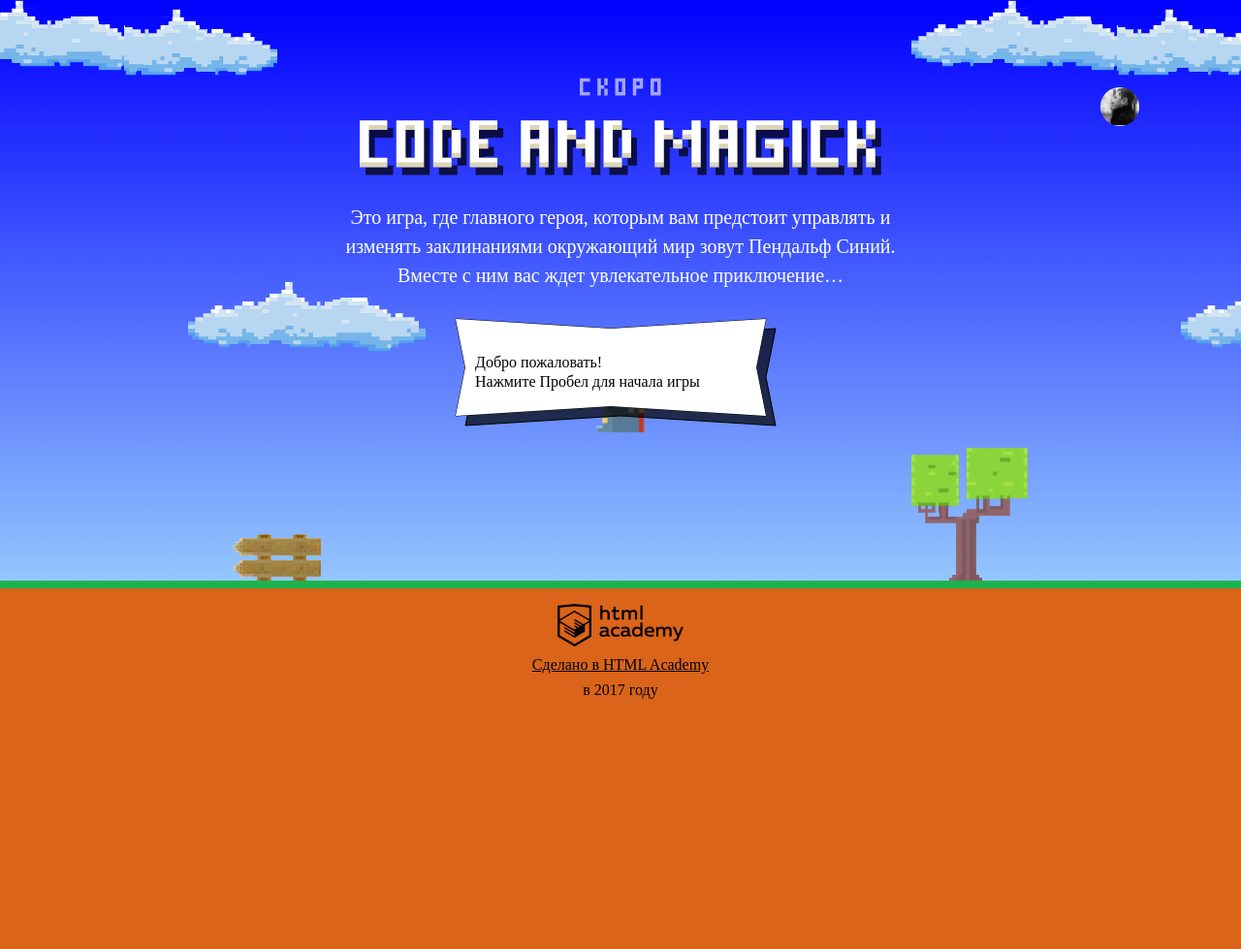
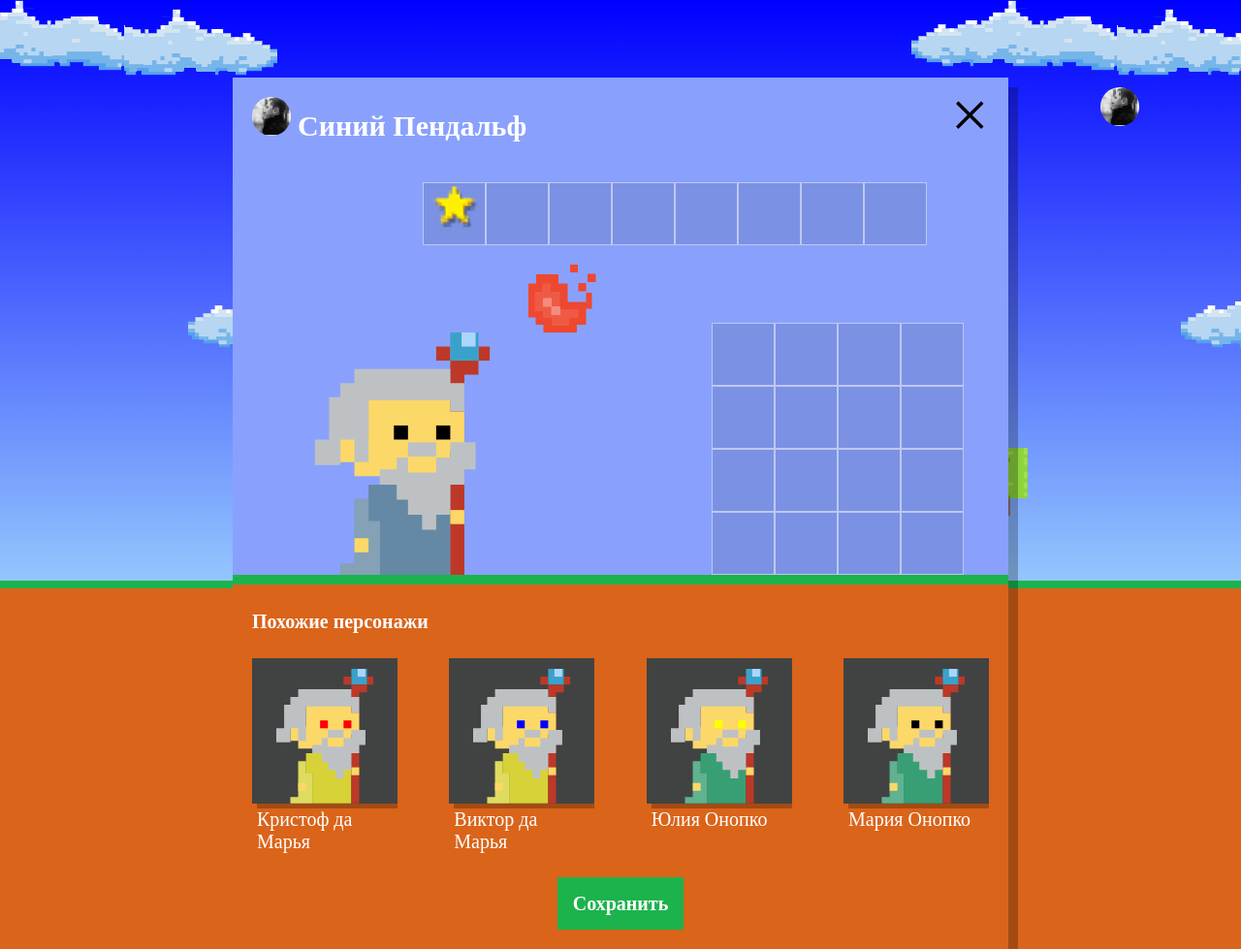
Before and after one commit to nbogdani4/836475-code-and-magick-17, a website: page index.html in a window 1280 px wide. Shown: the whole page at 97% size. Before the commit the page ends 800 px from the top, so only its background shows below. Drawn offline with Linux system fonts and the light colour scheme; a web font is replaced by a local one.

Commit message:
Первый вариант ДЗ

```diff
--- a/index.html
+++ b/index.html
@@ -201,6 +201,7 @@
   };
 </script>
 <script src="js/stat.js"></script>
+<script src="js/setup.js"></script>
 <script src="js/game.js"></script>
 
 </body>
--- /dev/null
+++ b/js/setup.js
@@ -0,0 +1,44 @@
+'use strict';
+
+document.querySelector('.setup').classList.remove('hidden');
+document.querySelector('.setup-similar').classList.remove('hidden');
+var WIZARD_COUNT = 4;
+var USER_NAME = ['Иван', 'Хуан Себастьян', 'Мария', 'Кристоф', 'Виктор', 'Юлия', 'Люпита', 'Вашингтон'];
+var USER_SURENAME = ['да Марья', 'Верон', 'Мирабелла', 'Вальц', 'Онопко', 'Топольницкая', 'Нионго'];
+var COAT_COLOR = ['rgb(101, 137, 164)', 'rgb(241, 43, 107)', 'rgb(146, 100, 161)', 'rgb(56, 159, 117)', 'rgb(215, 210, 55)', 'rgb(0, 0, 0)'];
+var EYES_COLOR = ['black', 'red', 'blue', 'yellow', 'green'];
+var SIMILAR_WIZARD_TEMPLATE = document.querySelector('#similar-wizard-template').content.querySelector('.setup-similar-item');
+
+var getRandomValue = function (arr) {
+  var rand = Math.floor(Math.random() * arr.length);
+  return arr[rand];
+};
+
+var wizardsProperties = [];
+for (var i = 0; i < WIZARD_COUNT; i++) {
+  wizardsProperties.push(
+      {
+        name: getRandomValue(USER_NAME) + ' ' + getRandomValue(USER_SURENAME),
+        coatColor: getRandomValue(COAT_COLOR),
+        eyesColor: getRandomValue(EYES_COLOR),
+      }
+  );
+}
+
+var createWizardElement = function (wizardsPropertiesArray, wizardTemplate, arrayIndex) {
+  var newWizardElement = wizardTemplate.cloneNode(true);
+  newWizardElement.querySelector('.setup-similar-label').textContent = wizardsPropertiesArray[arrayIndex].name;
+  newWizardElement.querySelector('.wizard-coat').style = 'fill: ' + wizardsPropertiesArray[arrayIndex].coatColor;
+  newWizardElement.querySelector('.wizard-eyes').style = 'fill: ' + wizardsPropertiesArray[arrayIndex].eyesColor;
+  return newWizardElement;
+};
+
+var getFragmentWithWizard = function () {
+  var fragmentWithWizard = document.createDocumentFragment();
+  for (var j = 0; j < WIZARD_COUNT; j++) {
+    fragmentWithWizard.appendChild(createWizardElement(wizardsProperties, SIMILAR_WIZARD_TEMPLATE, j));
+  }
+  return fragmentWithWizard;
+};
+
+document.querySelector('.setup-similar-list').appendChild(getFragmentWithWizard());
```
